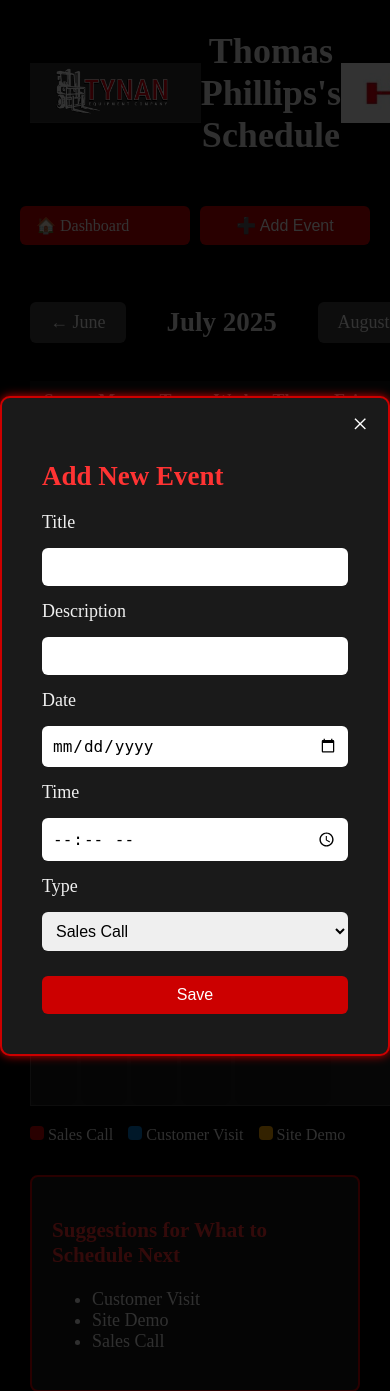
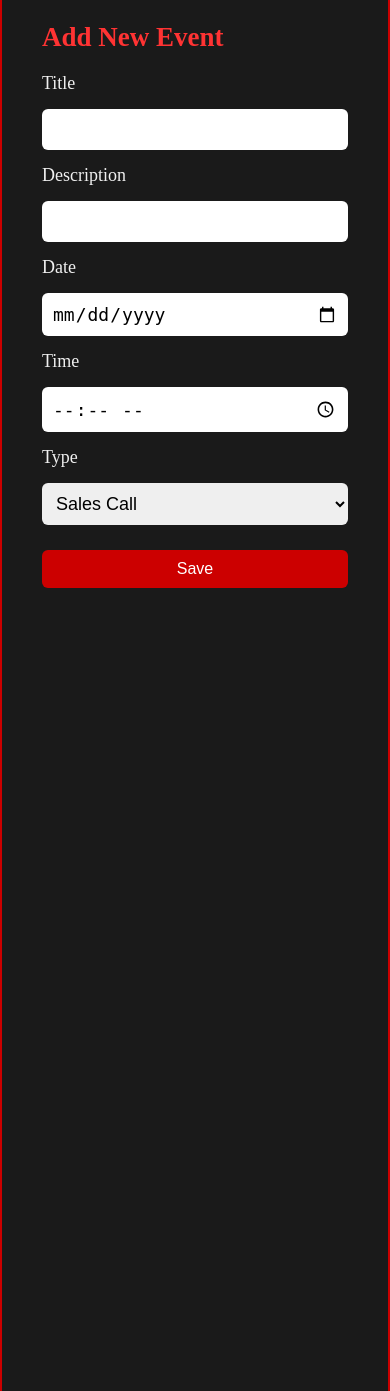
Before and after one commit to tpillow01/Cold-Call-Tracker, a Flask app: page /schedule in a window 390 px wide, after a click on "➕ Add Event"; the page is wider, and only the part inside the window is pictured. Shown: the top 1391 px of that part. Run offline with Flask 3, Linux system fonts and the light colour scheme; a user stored in the database is signed in; data comes from the database, SQL or seed files in the repository.

Commit message:
Fix mobile zoom behavior on schedule and index pages

```diff
--- a/templates/schedule.html
+++ b/templates/schedule.html
@@ -6,7 +6,7 @@
   <link rel="stylesheet" href="{{ url_for('static', filename='styles.css') }}">
   <link rel="manifest" href="{{ url_for('static', filename='manifest.json') }}">
   <meta name="theme-color" content="#cc0000">
-  <meta name="viewport" content="width=device-width, initial-scale=1.0, maximum-scale=1.0, user-scalable=no" id="viewportMeta">
+  <meta name="viewport" content="width=device-width, initial-scale=1.0, maximum-scale=1.0, user-scalable=no, viewport-fit=cover" id="viewportMeta">
   <style>
     :root { font-size: 18px; }
 
@@ -124,6 +124,26 @@
     @media (max-width: 768px) {
       .calendar-container { flex-direction: column; }
     }
+
+    @media (max-width: 600px) {
+      #eventModal > div {
+        width: 100vw !important;
+        height: 100vh;
+        max-width: none;
+        border-radius: 0;
+        padding: 20px;
+        overflow-y: auto;
+      }
+
+      input, textarea, select {
+        font-size: 18px !important;
+      }
+
+      body {
+        overscroll-behavior: contain;
+        touch-action: manipulation;
+      }
+    }
   </style>
 </head>
 <body>
@@ -227,7 +247,7 @@
 </div>
 
 <script>
-  const events = {{ event_map | tojson }};
+  const events = {{ event_map | tojson | safe }};
 
   function showDayBreakdown(date) {
     document.getElementById("calendarPanel").style.display = "none";
```
Also changed, not shown: templates/index.html (+21 -17 lines).
